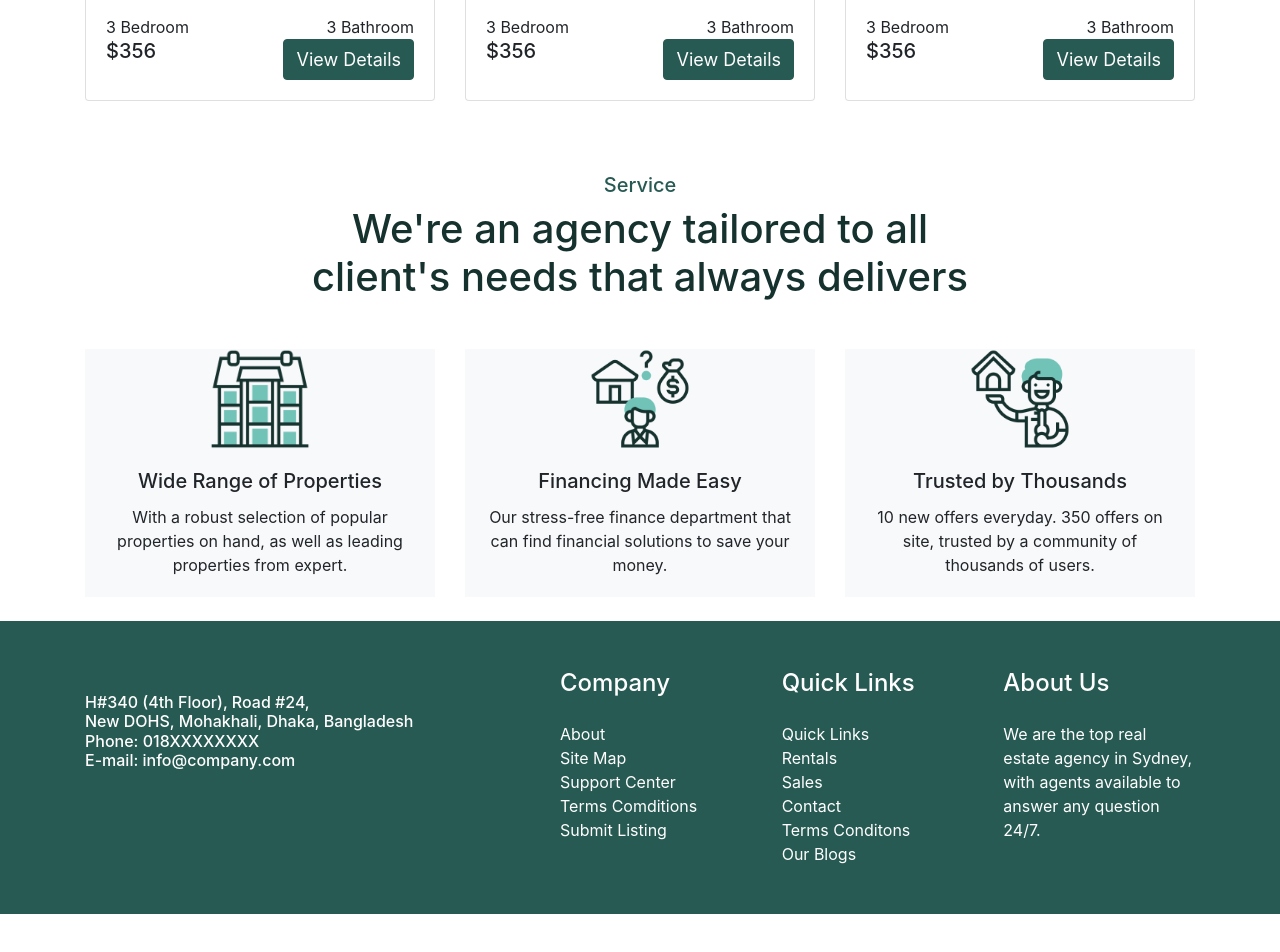
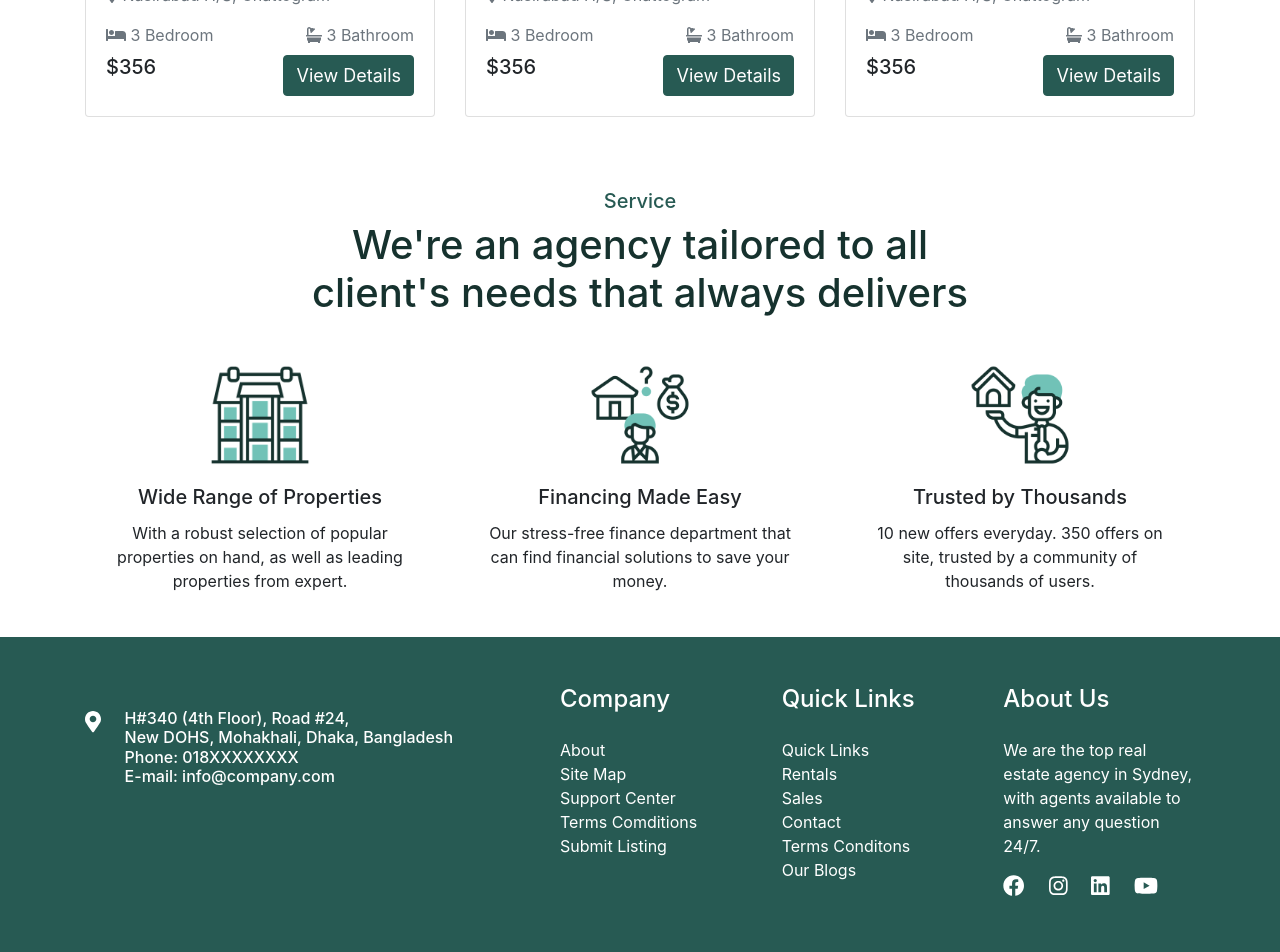
Before and after one commit to Rasel5267/Apartment-Hunt-Client, a React (Create React App) app: page / in a window 1280 px wide. Shown: the part 1492-2444 px from the top of the page. Before the commit the page ends 2406 px from the top, so only its background shows below. Built offline with nearby package versions, Linux system fonts and the light colour scheme.

Commit message:
icons added

```diff
--- a/package.json
+++ b/package.json
@@ -4,6 +4,8 @@
   "private": true,
   "dependencies": {
     "@fortawesome/fontawesome-svg-core": "^1.2.32",
+    "@fortawesome/free-brands-svg-icons": "^5.15.1",
+    "@fortawesome/free-regular-svg-icons": "^5.15.1",
     "@fortawesome/free-solid-svg-icons": "^5.15.1",
     "@fortawesome/react-fontawesome": "^0.1.12",
     "@testing-library/jest-dom": "^5.11.6",
--- a/src/components/HomePage/Apartments/Apartments.js
+++ b/src/components/HomePage/Apartments/Apartments.js
@@ -3,6 +3,8 @@ import './Apartments.css';
 import { Card, Col, Container, Row } from 'react-bootstrap';
 import apartmentData from '../../../fakeData/apartmentData';
 import { useHistory } from 'react-router-dom';
+import { FontAwesomeIcon } from '@fortawesome/react-fontawesome'
+import { faBath, faBed, faMapMarkerAlt } from '@fortawesome/free-solid-svg-icons'
 
 const Apartments = () => {
     const datas = apartmentData;
@@ -19,16 +21,16 @@ const Apartments = () => {
                                 <Card.Img src={data.img} alt="image" />
                                 <Card.Body>
                                     <Card.Title>{data.title}</Card.Title>
-                                    <Card.Text>{data.place}</Card.Text>
+                                    <Card.Text className="text-secondary"><FontAwesomeIcon icon={faMapMarkerAlt} /> {data.place}</Card.Text>
                                     <Row>
                                         <Col>
-                                            <Card.Text>{data.ablility[0]}</Card.Text>
+                                            <Card.Text className="text-secondary"><FontAwesomeIcon icon={faBed} /> {data.ablility[0]}</Card.Text>
                                         </Col>
                                         <Col className="text-right">
-                                            <Card.Text>{data.ablility[1]}</Card.Text>
+                                            <Card.Text className="text-secondary"><FontAwesomeIcon icon={faBath} /> {data.ablility[1]}</Card.Text>
                                         </Col>
                                     </Row>
-                                    <Row>
+                                    <Row className="mt-2">
                                         <Col>
                                             <h5>${data.price}</h5>
                                         </Col>
--- a/src/components/HomePage/Footer/Footer.js
+++ b/src/components/HomePage/Footer/Footer.js
@@ -1,41 +1,57 @@
 import React from 'react';
 import { Col, Container, Row } from 'react-bootstrap';
+import { FontAwesomeIcon } from '@fortawesome/react-fontawesome';
+import { faMapMarkerAlt } from '@fortawesome/free-solid-svg-icons';
+import { faFacebook, faInstagram, faLinkedin, faYoutube } from '@fortawesome/free-brands-svg-icons';
 
 const Footer = () => {
     return (
-        <div style={{backgroundColor:"#275A53", color:"white"}}>
+        <div style={{ backgroundColor: "#275A53", color: "white" }}>
             <Container className="py-5">
                 <Row>
                     <Col sm={5}>
-                        <h6 className="pt-4">
-                            H#340 (4th Floor), Road #24, <br />
-                            New DOHS, Mohakhali, Dhaka, Bangladesh <br />
-                            Phone: 018XXXXXXXX <br />
-                            E-mail: info@company.com
-                        </h6>
+                        <Row className="pt-4">
+                            <Col sm={1}>
+                                <FontAwesomeIcon size="lg" icon={faMapMarkerAlt} />
+                            </Col>
+                            <Col>
+                                <h6 >
+                                    H#340 (4th Floor), Road #24, <br />
+                                    New DOHS, Mohakhali, Dhaka, Bangladesh <br />
+                                    Phone: 018XXXXXXXX <br />
+                                    E-mail: info@company.com
+                                </h6>
+                            </Col>
+                        </Row>
                     </Col>
                     <Col sm={7}>
                         <Row>
                             <Col>
                                 <h4 className="mb-4">Company</h4>
-                                <span>About</span> <br/>
-                                <span>Site Map</span> <br/>
-                                <span>Support Center</span> <br/>
-                                <span>Terms Comditions</span> <br/>
+                                <span>About</span> <br />
+                                <span>Site Map</span> <br />
+                                <span>Support Center</span> <br />
+                                <span>Terms Comditions</span> <br />
                                 <span>Submit Listing</span>
                             </Col>
                             <Col>
                                 <h4 className="mb-4">Quick Links</h4>
-                                <span>Quick Links</span> <br/>
-                                <span>Rentals</span> <br/>
-                                <span>Sales</span> <br/>
-                                <span>Contact</span> <br/>
-                                <span>Terms Conditons</span> <br/>
+                                <span>Quick Links</span> <br />
+                                <span>Rentals</span> <br />
+                                <span>Sales</span> <br />
+                                <span>Contact</span> <br />
+                                <span>Terms Conditons</span> <br />
                                 <span>Our Blogs</span>
                             </Col>
                             <Col>
                                 <h4 className="mb-4">About Us</h4>
                                 <span>We are the top real estate agency in Sydney, with agents available to answer any question 24/7.</span>
+                                <p className="mt-3">
+                                    <FontAwesomeIcon className="mr-4" size="lg" icon={faFacebook} />
+                                    <FontAwesomeIcon className="mr-4" size="lg" icon={faInstagram} />
+                                    <FontAwesomeIcon className="mr-4" size="lg" icon={faLinkedin} />
+                                    <FontAwesomeIcon size="lg" icon={faYoutube} />
+                                </p>
 
                             </Col>
                         </Row>
--- a/src/components/HomePage/Service/Service.js
+++ b/src/components/HomePage/Service/Service.js
@@ -31,7 +31,7 @@ const Service = () => {
                 {
                     services.map(service =>
                         <Col key={service.id} sm={4}>
-                            <div className="text-center bg-light mb-4 card-style">
+                            <div className="text-center mb-4">
                                 <img style={{height:"100px"}} src={service.img} alt="" />
                                 <Card.Body>
                                     <Card.Title>{service.name}</Card.Title>
```
Also changed, not shown: 1 other file (tests, documents, lock files or other folders).
